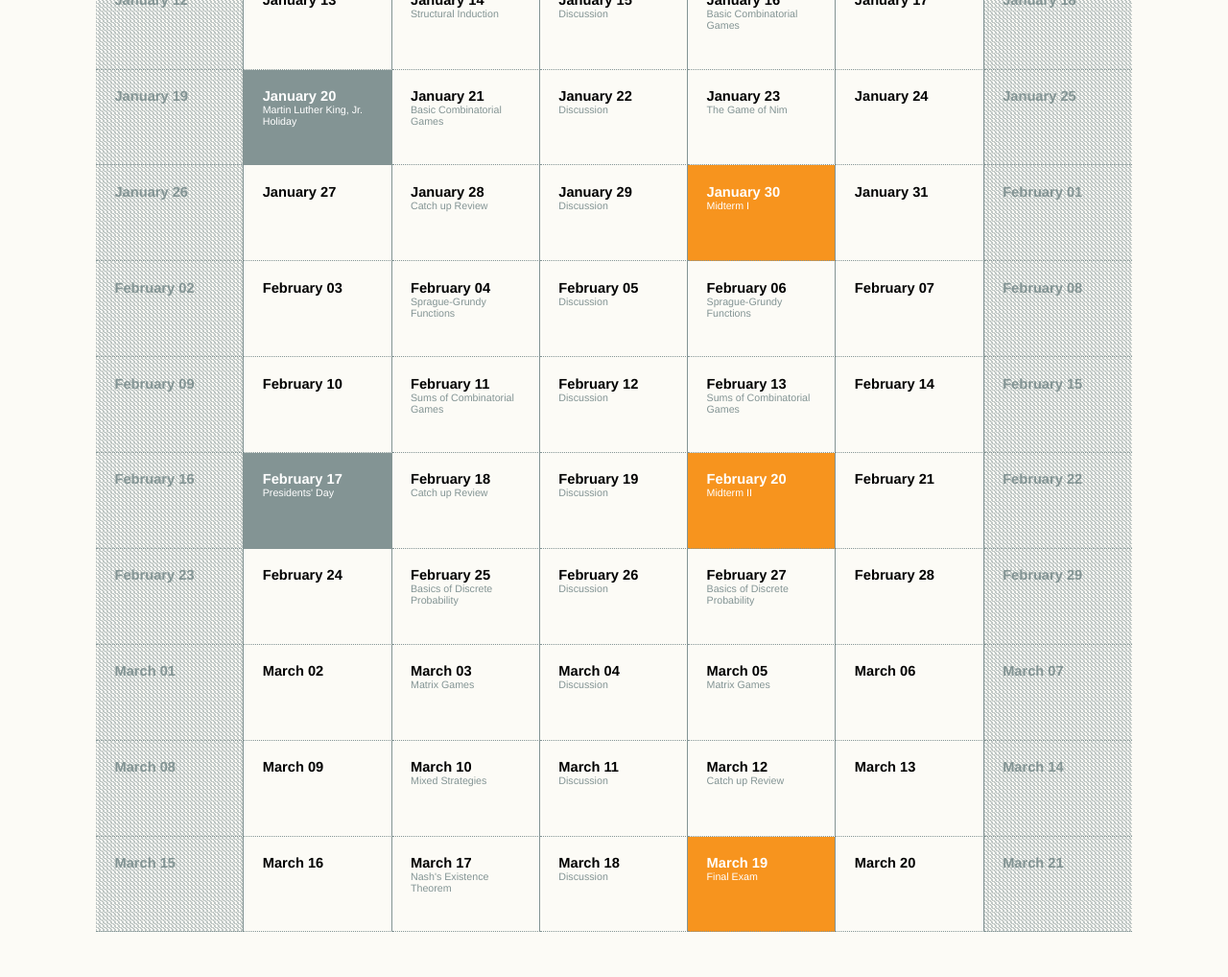
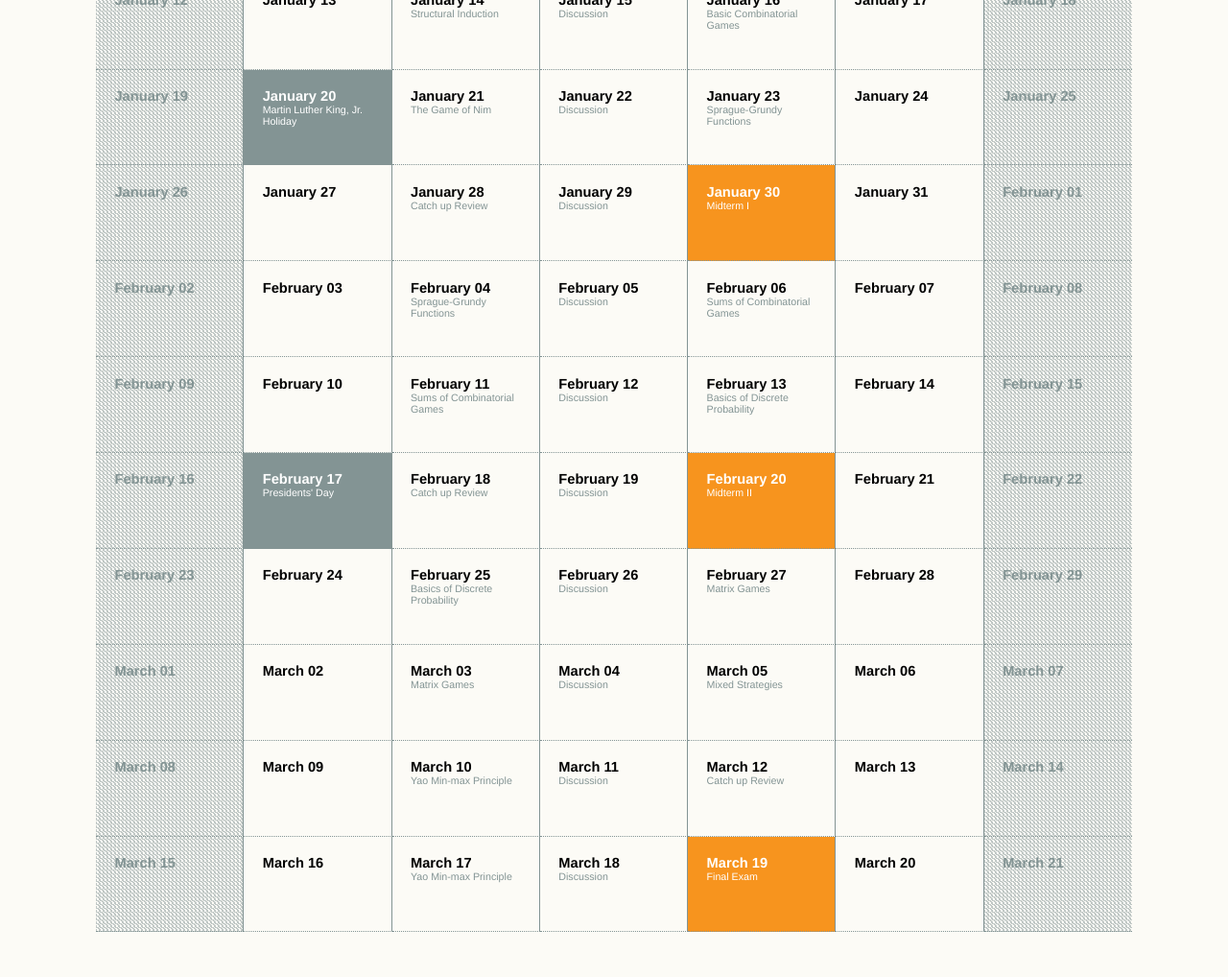
Before and after one commit to alexanderknop/alexanderknop.github.io, a Jekyll site: the page built from teaching/ucsd/152/2020/winter/index.html, in a window 1280 px wide and 1400 px high, scrolled down 1089 px. Shown: the part 359-1377 px from the top of the window at 96% size. Built offline with Jekyll 4.4.1, drawn with Linux system fonts in a browser that asks for light colours; nearby versions of some CDN libraries.

Commit message:
Fix a bug in the calendar ucsd/152

```diff
--- a/teaching/ucsd/152/2020/winter/calendar.html
+++ b/teaching/ucsd/152/2020/winter/calendar.html
@@ -117,7 +117,7 @@
 		<td>
 			January 21
 			<div>
-				 Basic Combinatorial Games
+				 The Game of Nim
 			</div>
 		</td>
 		<td>
@@ -225,7 +225,7 @@
 		<td>
 			February 13
 			<div>
-				 Sums of Combinatorial Games
+				 Basics of Discrete Probability
 			</div>
 		</td>
 		<td>
@@ -324,7 +324,7 @@
 		<td>
 			March 05
 			<div>
-				 Matrix Games
+				 Mixed Strategies
 			</div>
 		</td>
 		<td>
@@ -344,7 +344,7 @@
 		<td>
 			March 10
 			<div>
-				 Mixed Strategies
+				 Yao Min-max Principle
 			</div>
 		</td>
 		<td>
@@ -376,7 +376,7 @@
 		<td>
 			March 17
 			<div>
-				 Nash's Existence Theorem
+				 Yao Min-max Principle
 			</div>
 		</td>
 		<td>
```
Also changed, not shown: other parts of teaching/ucsd/152/2020/winter/calendar.html (+3 -3 lines).
